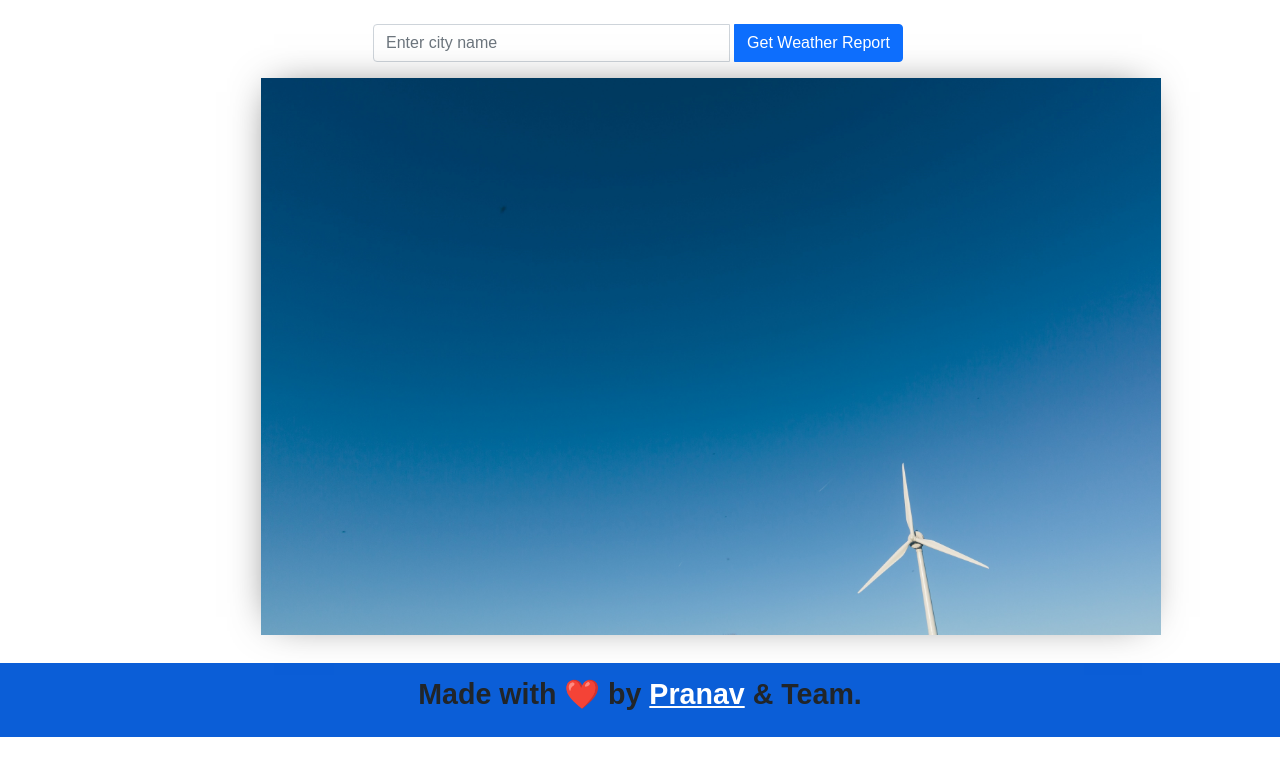
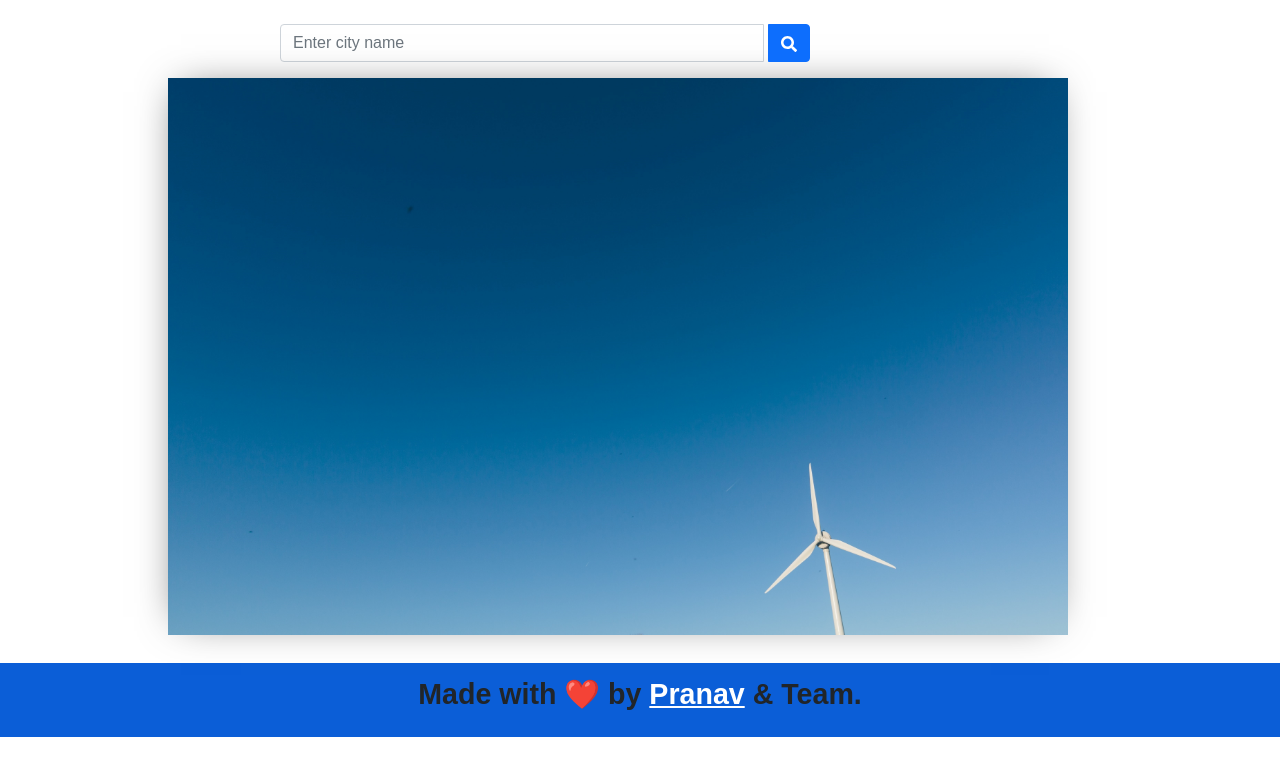
Before and after one commit to PranavTrip/WeatherReact, a React (Create React App) app: page / in a window 1280 px wide. Shown: the top 776 px of the page. Built offline with nearby package versions, Linux system fonts and the light colour scheme; no server answers.

Commit message:
few minor changes
added App.css file
added search icon

```diff
--- /dev/null
+++ b/src/App.css
@@ -0,0 +1,3 @@
+.center-content {
+    margin-left: 20%;
+}
--- a/src/App.js
+++ b/src/App.js
@@ -11,8 +11,7 @@ const App = () => {
 
   const fetchAPI = async () => {
     const response =
-      await fetch(`https://api.weatherapi.com/v1/forecast.json?key=959fbc882edd4522b59134540213007&q=${search}
-    `);
+      await fetch(`https://api.weatherapi.com/v1/forecast.json?key=959fbc882edd4522b59134540213007&q=${search}`);
     const resJSON = await response.json();
     setCity(resJSON);
   };
@@ -23,9 +22,9 @@ const App = () => {
 
   return (
     <>
-      <div className="container">
+      <div className="container main-body">
         <div className="row mx-0">
-          <div className="col-12 col-md-8 col-lg-6 offset-md-2 offset-lg-3">
+          <div className="center-content col-12 col-md-8 col-lg-6 offset-md-2">
             <Search setSearch={setSearch} fetchAPI={fetchAPI} />
             <Card city={city} />
           </div>
--- a/src/Components/Search.js
+++ b/src/Components/Search.js
@@ -1,4 +1,5 @@
 import React from "react";
+import { FaSearch } from "react-icons/fa";
 
 const Search = ({ setSearch, fetchAPI }) => {
   return (
@@ -7,17 +8,21 @@ const Search = ({ setSearch, fetchAPI }) => {
         <input
           type="text"
           className="form-control"
+          id="city-search"
           aria-label="Sizing example input"
           aria-describedby="inputGroup-sizing-default"
           placeholder="Enter city name"
-          onChange={(event) => setSearch(event.target.value)}
+        // onChange={(event) => setSearch(event.target.value)}
         />
         <button
           type="button"
           className="btn btn-primary mx-1"
-          onClick={() => fetchAPI()}
+          onClick={() => {
+            setSearch(document.getElementById('city-search').value)
+            fetchAPI()
+          }}
         >
-          Get Weather Report
+          < FaSearch />
         </button>
       </div>
     </>
```
Also changed, not shown: src/Components/Footer.css (indentation only).
